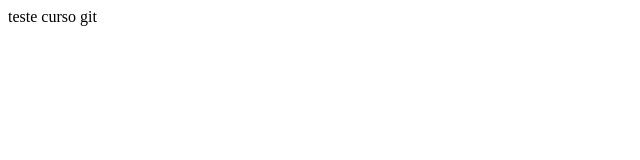
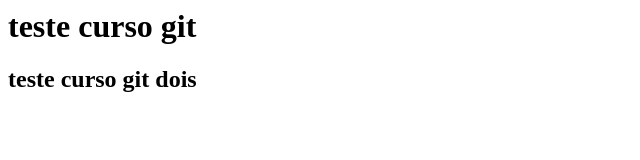
Before and after one commit to lucasmeiraa26/projeto-curso-git, a plain HTML site: page index.html in a window 1280 px wide. Shown: the whole page, without its empty margins (0-640 px from the left). Drawn offline with Linux system fonts and the light colour scheme.

Commit message:
Adicionando nova tag de titulo h2

```diff
--- a/index.html
+++ b/index.html
@@ -1 +1,4 @@
-<html>teste curso git</html>
+<html>
+    <h1>teste curso git</h1>
+    <h2>teste curso git dois</h2>
+    </html>
```
